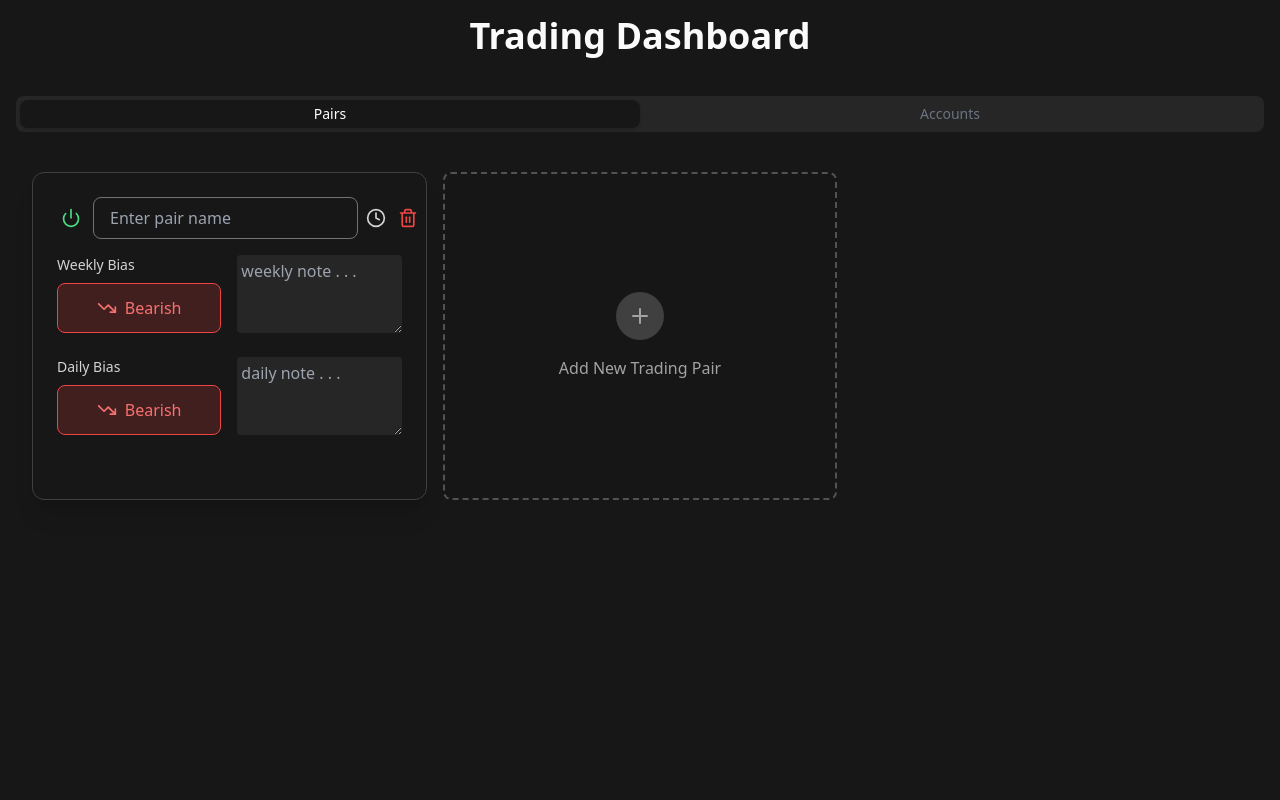
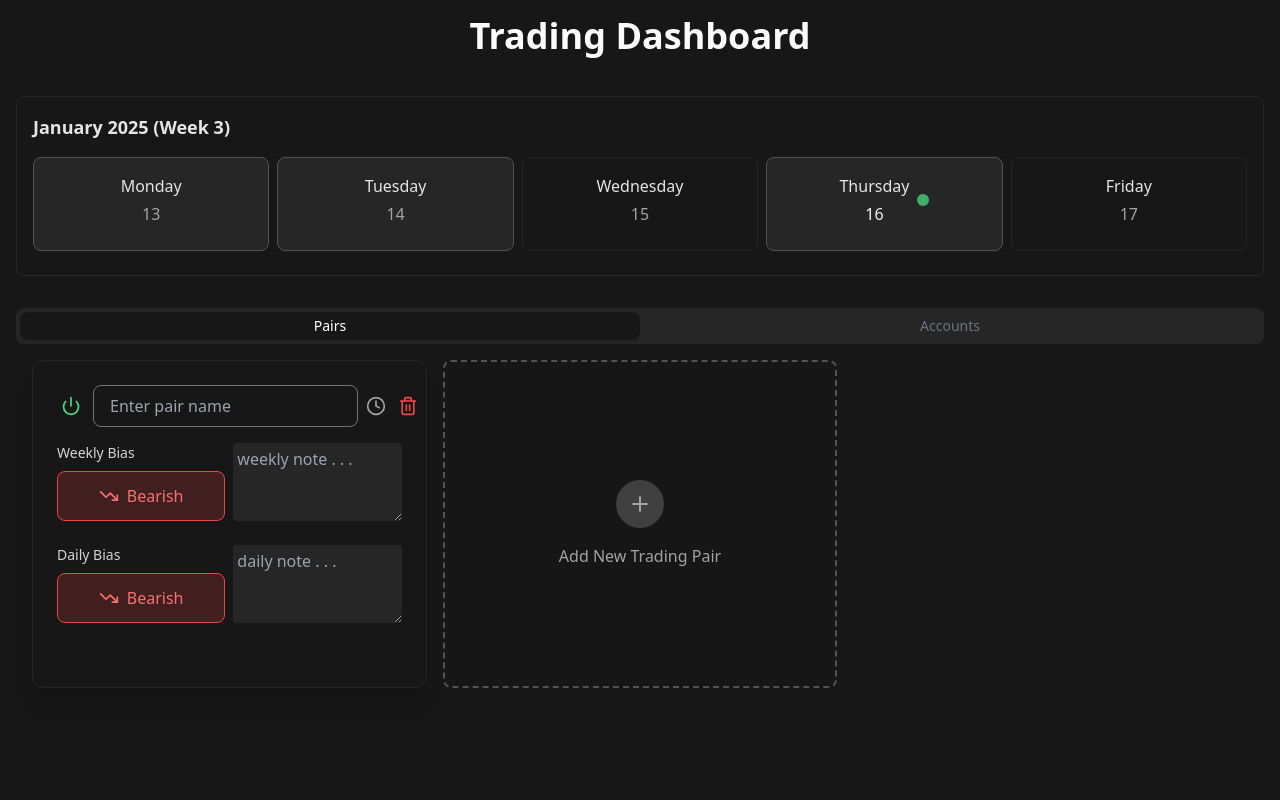
Before and after one commit to karthiksuresh181/trading-dashboard, a React (Vite) app: page / in a window 1280 px wide. Both pictures are taken after a click on the button "Add New Trading Pair". Shown: the top 800 px of the page. Built offline with nearby package versions, Linux system fonts and the light colour scheme.

Commit message:
Styling updates

```diff
--- a/src/PairManager.tsx
+++ b/src/PairManager.tsx
@@ -158,8 +158,8 @@ const PairManagerApp = () => {
             return (
               <Card
                 key={pair.id}
-                className={`bg-neutral-900 border-neutral-700 shadow-xl transition-all duration-300
-                ${!valid ? 'opacity-75 border-red-500/60' : ''}`}
+                className={`bg-neutral-900 border-neutral-800 shadow-xl transition-all duration-300
+                ${!valid ? 'opacity-75 border-red-800/60' : ''}`}
               >
                 <CardHeader className="pb-4">
                   <div className="flex justify-between items-center gap-2">
@@ -207,7 +207,7 @@ const PairManagerApp = () => {
                     <div className="flex items-center gap-2">
                       <div className="group relative">
                         <Clock
-                          className="w-5 h-5 text-neutral-300 hover:text-neutral-100 cursor-help"
+                          className="w-5 h-5 text-neutral-400 hover:text-neutral-100 cursor-help"
                         />
                         <div className="absolute bottom-full right-0 mb-0 hidden group-hover:block">
                           <div className=" text-white text-xs rounded p-2 shadow-lg whitespace-nowrap">
@@ -229,7 +229,7 @@ const PairManagerApp = () => {
 
                 <CardContent className="space-y-6">
                   {/* Bias Selection Section */}
-                  <div className="grid grid-cols-2 gap-4">
+                  <div className="grid grid-cols-2 gap-2">
                     {/* Weekly Bias */}
                     <div className="space-y-2">
                       <label className="block text-sm font-medium text-neutral-300">
@@ -265,7 +265,7 @@ const PairManagerApp = () => {
                     />
                   </div>
 
-                  <div className="grid grid-cols-2 gap-4">
+                  <div className="grid grid-cols-2 gap-2">
                     {/* Daily Bias */}
                     <div className="space-y-2">
                       <label className="block text-sm font-medium text-neutral-300">
--- a/src/TabbedAppContainer.tsx
+++ b/src/TabbedAppContainer.tsx
@@ -1,5 +1,6 @@
 import { Tabs, TabsList, TabsTrigger, TabsContent } from "@/components/ui/tabs";
 import { motion, AnimatePresence } from "framer-motion";
+import WeeklyCalendar from "./WeeklyCalendar.tsx";
 
 const TabbedAppContainer = ({ App1, App2 }) => {
   return (
@@ -12,8 +13,12 @@ const TabbedAppContainer = ({ App1, App2 }) => {
           </h1>
         </div>
 
+        <div className="mb-8">
+          <WeeklyCalendar />
+        </div>
+
         <Tabs defaultValue="app1" className="w-full">
-          <div className="mb-6 flex justify-center">
+          <div className="flex justify-center">
             <TabsList className="grid w-full grid-cols-2 bg-neutral-800">
               <TabsTrigger
                 value="app1"
--- /dev/null
+++ b/src/WeeklyCalendar.tsx
@@ -0,0 +1,82 @@
+import { MessageSquareWarning } from "lucide-react";
+
+const WeeklyCalendar = () => {
+  // Get current date and start of week
+  const today = new Date();
+  const monday = new Date(today);
+  monday.setDate(today.getDate() - today.getDay() + 1);
+
+  // Generate week days with dates
+  const days = Array.from({ length: 5 }, (_, index) => {
+    const date = new Date(monday);
+    date.setDate(monday.getDate() + index);
+
+    return {
+      name: date.toLocaleDateString('en-US', { weekday: 'long' }),
+      date: date.getDate(),
+      isToday: date.toDateString() === today.toDateString(),
+      highlighted: [1, 2, 4].includes(date.getDay()), // Monday, Tuesday, Thursday
+      isWednesday: date.getDay() === 3,
+    };
+  });
+
+  return (
+    <div className="w-full p-4 bg-neutral-900 rounded-lg border border-neutral-800">
+      <h2 className="text-lg font-semibold text-neutral-200 mb-4">
+        {monday.toLocaleDateString('en-US', { month: 'long', year: 'numeric' })} (Week {Math.ceil(today.getDate() / 7)})
+      </h2>
+      <div className="flex gap-2 overflow-x-auto pb-2">
+        {days.map((day) => (
+          <div
+            key={day.name}
+            className={`
+              p-4 rounded-lg border transition-all duration-200
+              min-w-[120px] flex-1
+              ${day.highlighted
+                ? 'bg-neutral-800 border-neutral-600'
+                : 'bg-neutral-900 border-neutral-800'
+              }
+              ${day.isToday && day.highlighted
+                ? 'border-green-600'
+                : ''
+              }
+            `}
+          >
+            <div className="flex flex-col items-center">
+              <div className="flex items-center gap-2 mb-2">
+                <div className="text-center">
+                  <span className={`font-medium text-neutral-200`}>
+                    {day.name}
+                  </span>
+                  <div className={`text-md mt-1 ${day.isToday
+                    ? 'text-neutral-100'
+                    : 'text-neutral-400'
+                    }`}>
+                    {day.date}
+                  </div>
+                </div>
+                {day.highlighted && day.isToday && (
+                  <span className={`w-3 h-3 rounded-full animate-pulse ${day.isToday ? 'bg-green-400' : 'bg-neutral-400'} `} />
+                )}
+                {day.isToday && day.isWednesday && (
+                  <div className="group relative">
+                    <MessageSquareWarning
+                      className="w-5 h-5 rounded-full animate-pulse text-amber-600 hover:text-amber-400 cursor-help"
+                    />
+                    <div className="absolute bottom-full left-0 mb-0 hidden group-hover:block">
+                      <div className="text-neutral-200 text-xs rounded p-2 shadow-lg whitespace-nowrap">
+                        Trade only if no entries on Monday & Tuesday
+                      </div>
+                    </div>
+                  </div>
+                )}
+              </div>
+            </div>
+          </div>
+        ))}
+      </div>
+    </div>
+  );
+};
+
+export default WeeklyCalendar;
```
